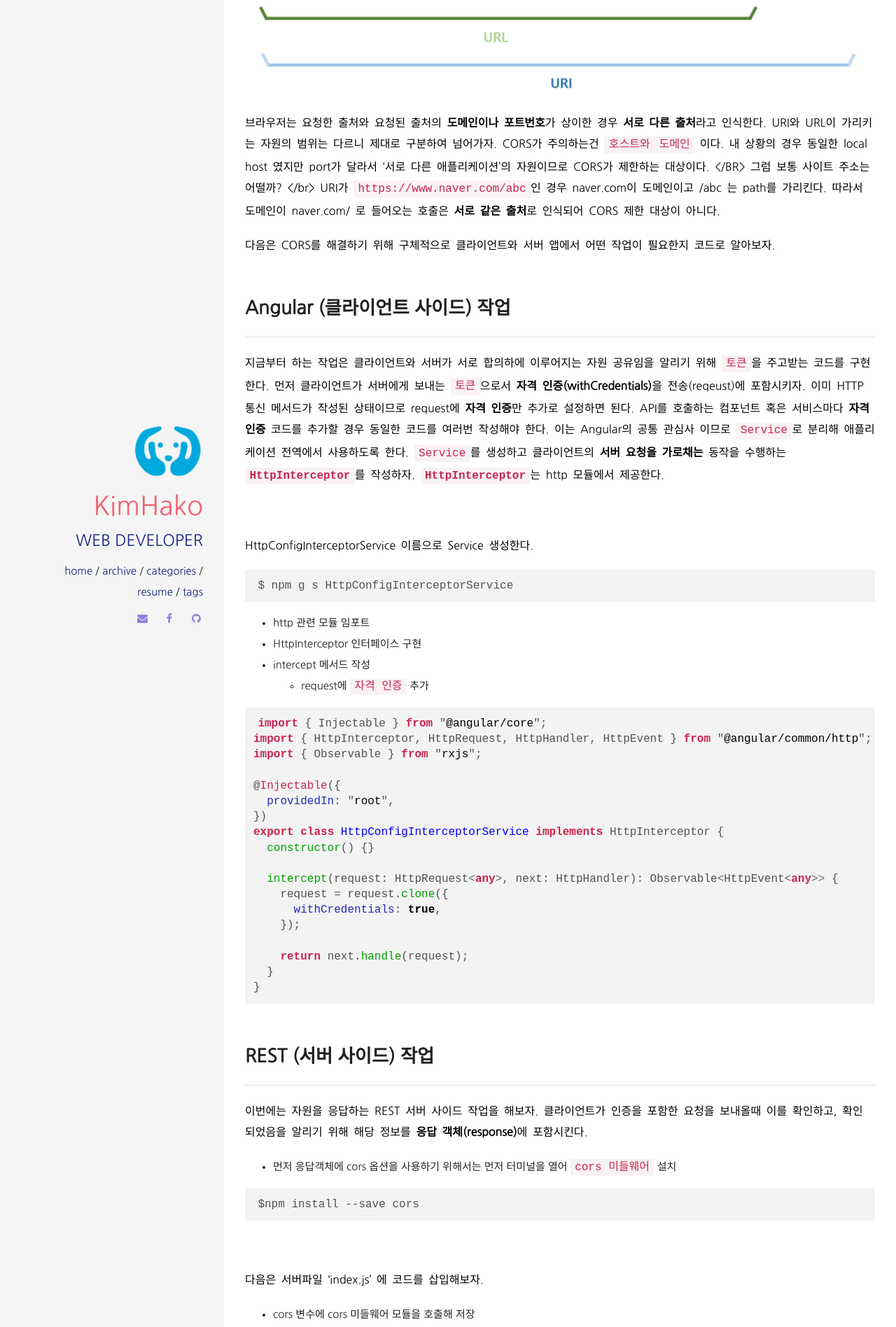
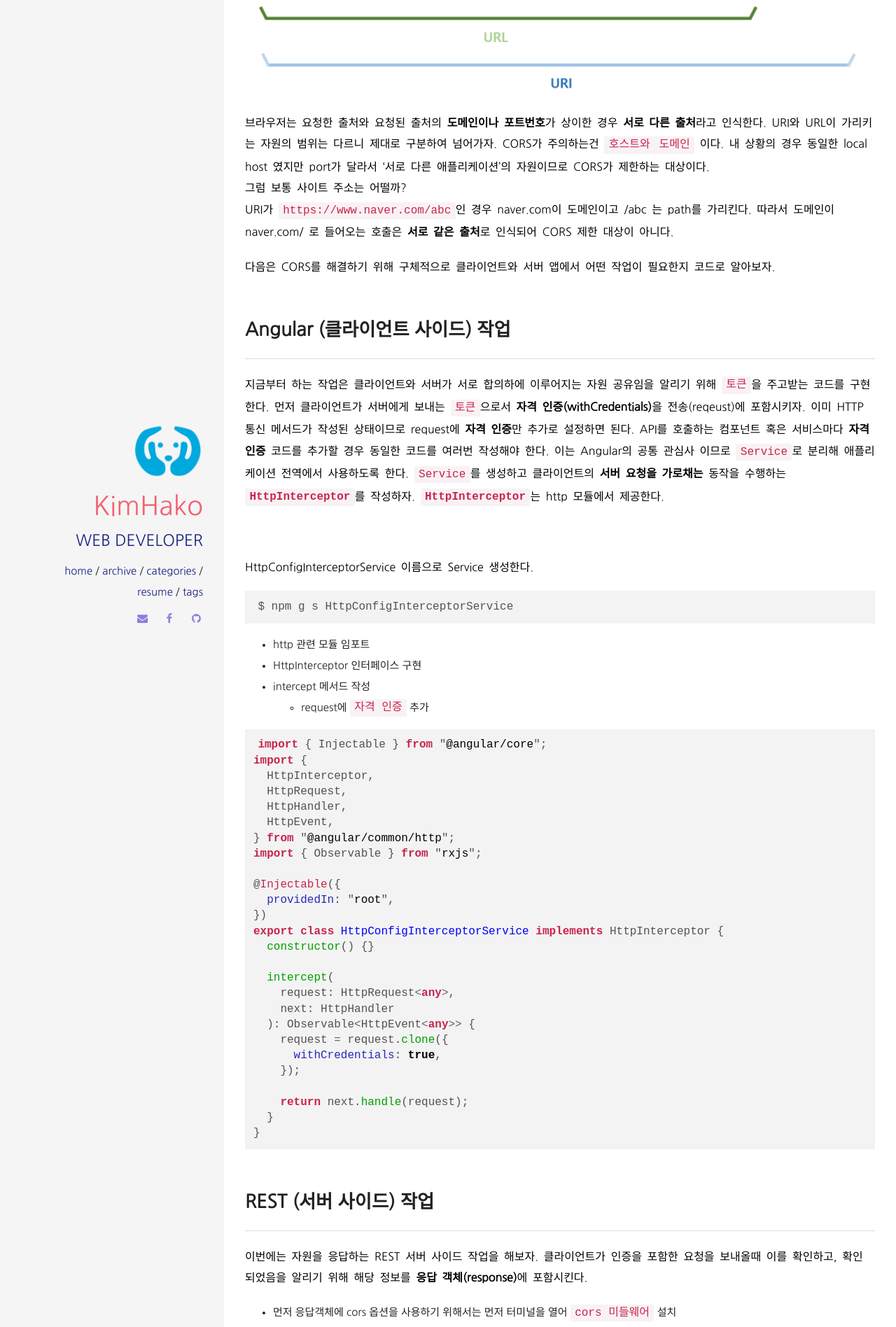
Before and after one commit to OHHAKO/kimhako, a Jekyll site: the page built from _posts/2020-06-01-CORSpolicy.md, in a window 1280 px wide. Shown: the part 1602-3498 px from the top of the page at 70% size. Built offline with Jekyll 4.4.1, drawn with Linux system fonts in a browser that asks for light colours; some web fonts are replaced; comment, search, counter and statistics services are not loaded.

Commit message:
design: modify contents and styling

````diff
--- a/_data/index/skills.yml
+++ b/_data/index/skills.yml
@@ -2,5 +2,5 @@
 
 label: Ability
 id: cs
-aspects: TypeScript, ECMA6, Java ,Motivation, GitHub
-percentage: 90, 75, 70, 85, 80, 75
+aspects: Project Contribution, Code Review, Team Collabo, Page Styling, Risk Care
+percentage: 90, 70, 80, 50, 70
--- a/_posts/2020-06-01-CORSpolicy.md
+++ b/_posts/2020-06-01-CORSpolicy.md
@@ -30,13 +30,11 @@
 
 <img src="/img/URI구조.png" />
 
-브라우저는 요청한 출처와 요청된 출처의 **도메인이나 포트번호**가 상이한 경우 **서로 다른 출처**라고 인식한다. URI와 URL이 가리키는 자원의 범위는 다르니 제대로 구분하여 넘어가자. CORS가 주의하는건 `호스트와 도메인` 이다. 내 상황의 경우 동일한 local host 였지만 port가 달라서 '서로 다른 애플리케이션'의 자원이므로 CORS가 제한하는 대상이다. </BR>
-그럼 보통 사이트 주소는 어떨까? </br>
+브라우저는 요청한 출처와 요청된 출처의 **도메인이나 포트번호**가 상이한 경우 **서로 다른 출처**라고 인식한다. URI와 URL이 가리키는 자원의 범위는 다르니 제대로 구분하여 넘어가자. CORS가 주의하는건 `호스트와 도메인` 이다. 내 상황의 경우 동일한 local host 였지만 port가 달라서 '서로 다른 애플리케이션'의 자원이므로 CORS가 제한하는 대상이다. <br/>
+그럼 보통 사이트 주소는 어떨까? <br/>
 URI가 `https://www.naver.com/abc`인 경우 naver.com이 도메인이고 /abc 는 path를 가리킨다. 따라서 도메인이 naver.com/ 로 들어오는 호출은 **서로 같은 출처**로 인식되어 CORS 제한 대상이 아니다.
 
-
 다음은 CORS를 해결하기 위해 구체적으로 클라이언트와 서버 앱에서 어떤 작업이 필요한지 코드로 알아보자.
-
 
 ## Angular (클라이언트 사이드) 작업
 
@@ -53,11 +51,16 @@
 - http 관련 모듈 임포트
 - HttpInterceptor 인터페이스 구현
 - intercept 메서드 작성
-    - request에 `자격 인증` 추가
+  - request에 `자격 인증` 추가
 
 ```typescript
 import { Injectable } from "@angular/core";
-import { HttpInterceptor, HttpRequest, HttpHandler, HttpEvent } from "@angular/common/http";
+import {
+  HttpInterceptor,
+  HttpRequest,
+  HttpHandler,
+  HttpEvent,
+} from "@angular/common/http";
 import { Observable } from "rxjs";
 
 @Injectable({
````
Also changed, not shown: other parts of _posts/2020-06-01-CORSpolicy.md (+4 -1 lines), _includes/sections/about.html (+37 -10 lines), _posts/2020-04-10-Angular-post.md (+1 -1 lines), _posts/2020-10-28-Nextjs-version10-post.md (+1 -1 lines).
